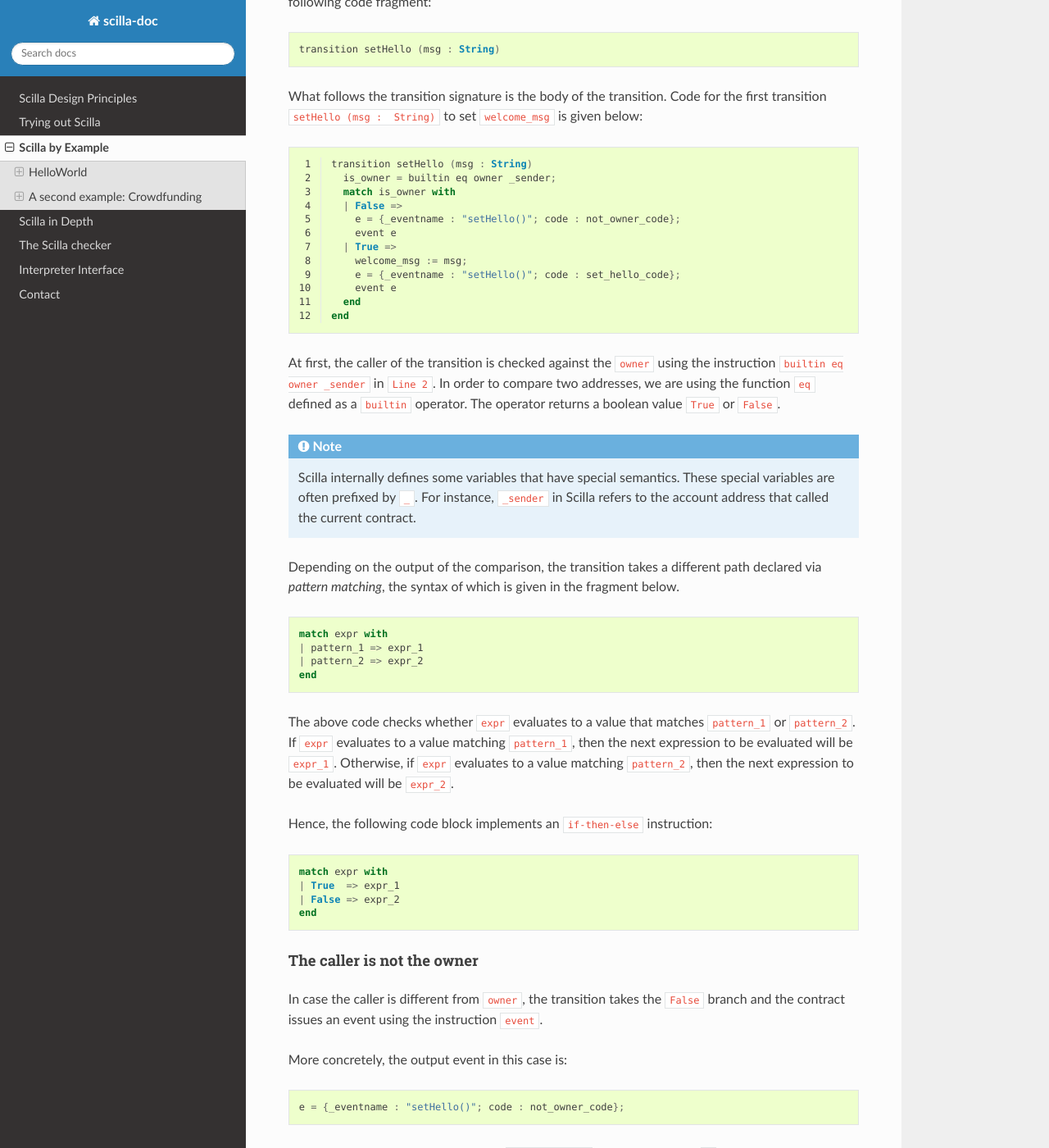
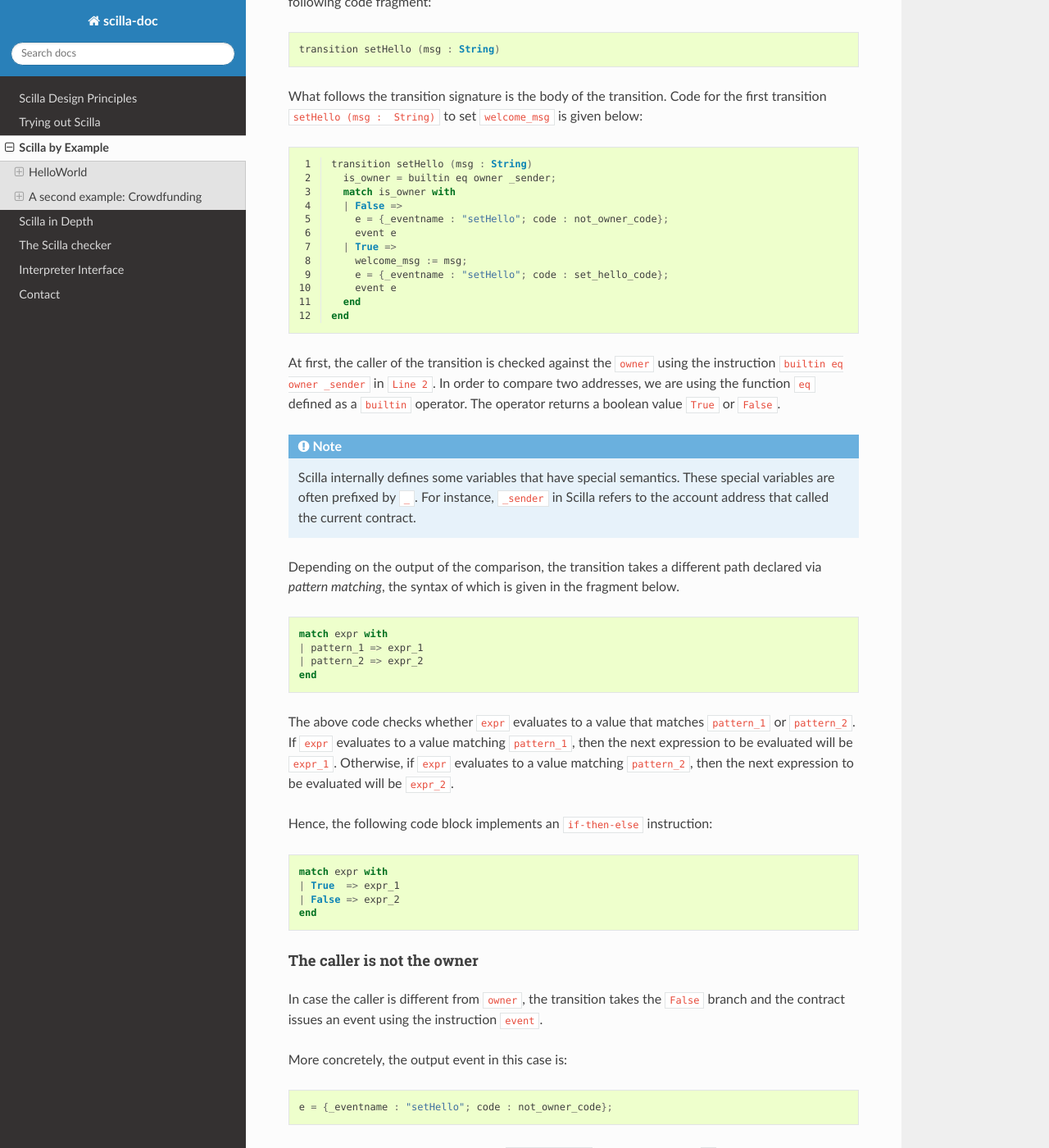
Before and after one commit to Zilliqa/scilla-docs, a Sphinx documentation site: the page built from docs/source/scilla-by-example.rst, in a window 1280 px wide and 1400 px high, scrolled down 2150 px. Shown: the whole window at 82% size. Built offline with Sphinx 7.4.7 and the Read the Docs theme 2.0.0, drawn with Linux system fonts in a browser that asks for light colours; some of the changed text lies outside the part shown.

```diff
--- a/docs/source/scilla-by-example.rst
+++ b/docs/source/scilla-by-example.rst
@@ -134,11 +134,11 @@ given below:
       is_owner = builtin eq owner _sender;
       match is_owner with
       | False =>
-        e = {_eventname : "setHello()"; code : not_owner_code};
+        e = {_eventname : "setHello"; code : not_owner_code};
         event e
       | True =>
         welcome_msg := msg;
-        e = {_eventname : "setHello()"; code : set_hello_code};
+        e = {_eventname : "setHello"; code : set_hello_code};
         event e
       end
     end
@@ -193,7 +193,7 @@ More concretely, the output event in this case is:
 
 .. code-block:: ocaml
 
-        e = {_eventname : "setHello()"; code : not_owner_code};
+        e = {_eventname : "setHello"; code : not_owner_code};
 
 An event is comprised of a number of ``vname : value`` pairs delimited
 by ``;`` inside a pair of curly braces ``{}``. An event must contain
@@ -279,11 +279,11 @@ At this stage, our contract fragment will have the following form:
       is_owner = builtin eq owner _sender;
       match is_owner with
       | False =>
-        e = {_eventname : "setHello()"; code : not_owner_code};
+        e = {_eventname : "setHello"; code : not_owner_code};
         event e
       | True =>
         welcome_msg := msg;
-        e = {_eventname : "setHello()"; code : set_hello_code};
+        e = {_eventname : "setHello"; code : set_hello_code};
         event e
       end
     end
@@ -301,7 +301,7 @@ not take a parameter.
 
     transition getHello ()
         r <- welcome_msg;
-        e = {_eventname: "GetHello"; msg: r};
+        e = {_eventname: "getHello"; msg: r};
         event e
     end
 
```
